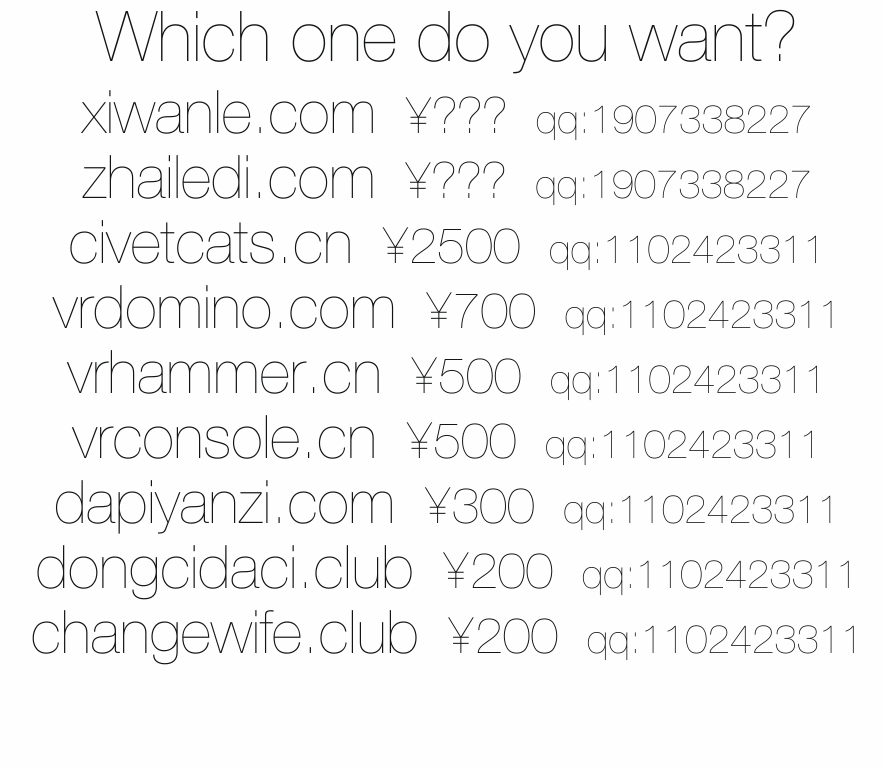
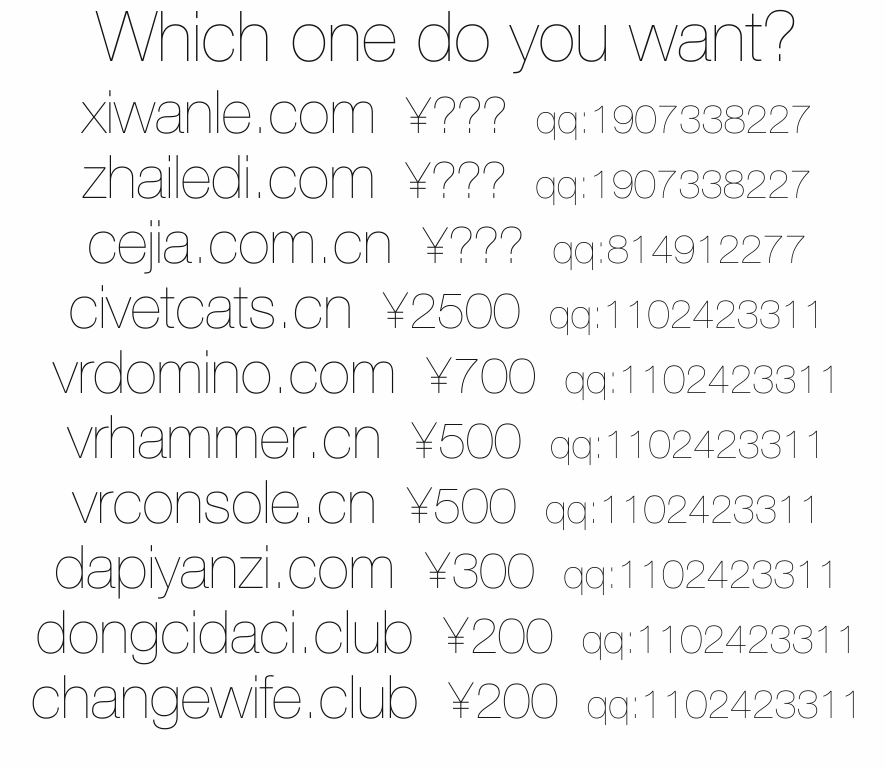
Before and after one commit to DomainDeal/DomainDeal.github.io, a plain HTML site: page index.html in a window 1280 px wide. Shown: the whole page, without its empty margins (193-1078 px from the left). Drawn offline with Linux system fonts and the light colour scheme.

Commit message:
Update index.html

```diff
--- a/index.html
+++ b/index.html
@@ -48,6 +48,11 @@
 			</div>
 
 			<div>
+				<span style="font-size: 60px;">cejia.com.cn</span>&nbsp;&nbsp;&nbsp;&nbsp;&nbsp;&nbsp;
+				<span style="font-size: 50px;">¥???</span>&nbsp;&nbsp;&nbsp;&nbsp;&nbsp;&nbsp;
+                <span style="font-size: 40px;">qq:814912277</span>
+
+			<div>
 				<span style="font-size: 60px;">civetcats.cn</span>&nbsp;&nbsp;&nbsp;&nbsp;&nbsp;&nbsp;
 				<span style="font-size: 50px;">¥2500</span>&nbsp;&nbsp;&nbsp;&nbsp;&nbsp;&nbsp;
                 <span style="font-size: 40px;">qq:1102423311</span>
```
